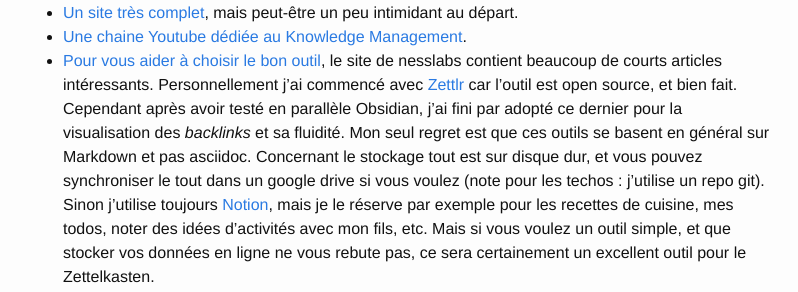
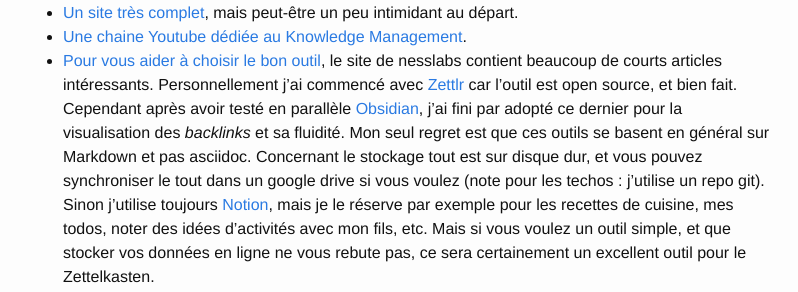
Before and after one commit to fego/fego.github.io, a Jekyll site: the page built from docs/_posts/2020-11-01-J'ai enfin appris à prendre des notes.markdown, in a window 1280 px wide and 900 px high, scrolled down 4687 px. Shown: the part 373-665 px from the top of the window, without its empty margins (237-1035 px from the left). Built offline with Jekyll 4.4.1, drawn with Linux system fonts in a browser that asks for light colours; our own code applies the rules of GitHub Pages for plain Markdown files; part of the change alters nothing that is shown.

```diff
--- a/docs/_posts/2020-11-01-J'ai enfin appris à prendre des notes.markdown
+++ b/docs/_posts/2020-11-01-J'ai enfin appris à prendre des notes.markdown
@@ -75,4 +75,4 @@ Je n'ai hélas pas trouvé de ressources vraiment pertinentes en français.
 * [Un article plus complet sur la méthode](https://leananki.com/zettelkasten-method-smart-notes/).
 * [Un site très complet](https://zettelkasten.de/), mais peut-être un peu intimidant au départ.
 * [Une chaine Youtube dédiée au Knowledge Management](https://www.youtube.com/channel/UC85D7ERwhke7wVqskV_DZUA).
-* [Pour vous aider à choisir le bon outil](https://nesslabs.com/how-to-choose-the-right-note-taking-app#more-9889), le site de nesslabs contient beaucoup de courts articles intéressants. Personnellement j'ai commencé avec [Zettlr](https://www.zettlr.com/) car l'outil est open source, et bien fait. Cependant après avoir testé en parallèle Obsidian, j'ai fini par adopté ce dernier pour la visualisation des *backlinks* et sa fluidité. Mon seul regret est que ces outils se basent en général sur Markdown et pas asciidoc. Concernant le stockage tout est sur disque dur, et vous pouvez synchroniser le tout dans un google drive si vous voulez (note pour les techos : j'utilise un repo git). Sinon j'utilise toujours [Notion](https://www.notion.so/Start-here-6c279d3e7e92400d93672bbdd7da1f8a), mais je le réserve par exemple pour les recettes de cuisine, mes todos, noter des idées d'activités avec mon fils, etc. Mais si vous voulez un outil simple, et que stocker vos données en ligne ne vous rebute pas, ce sera certainement un  excellent outil pour le Zettelkasten.
+* [Pour vous aider à choisir le bon outil](https://nesslabs.com/how-to-choose-the-right-note-taking-app#more-9889), le site de nesslabs contient beaucoup de courts articles intéressants. Personnellement j'ai commencé avec [Zettlr](https://www.zettlr.com/) car l'outil est open source, et bien fait. Cependant après avoir testé en parallèle [Obsidian](obsidian.md), j'ai fini par adopté ce dernier pour la visualisation des *backlinks* et sa fluidité. Mon seul regret est que ces outils se basent en général sur Markdown et pas asciidoc. Concernant le stockage tout est sur disque dur, et vous pouvez synchroniser le tout dans un google drive si vous voulez (note pour les techos : j'utilise un repo git). Sinon j'utilise toujours [Notion](https://www.notion.so/Start-here-6c279d3e7e92400d93672bbdd7da1f8a), mais je le réserve par exemple pour les recettes de cuisine, mes todos, noter des idées d'activités avec mon fils, etc. Mais si vous voulez un outil simple, et que stocker vos données en ligne ne vous rebute pas, ce sera certainement un  excellent outil pour le Zettelkasten.
```
